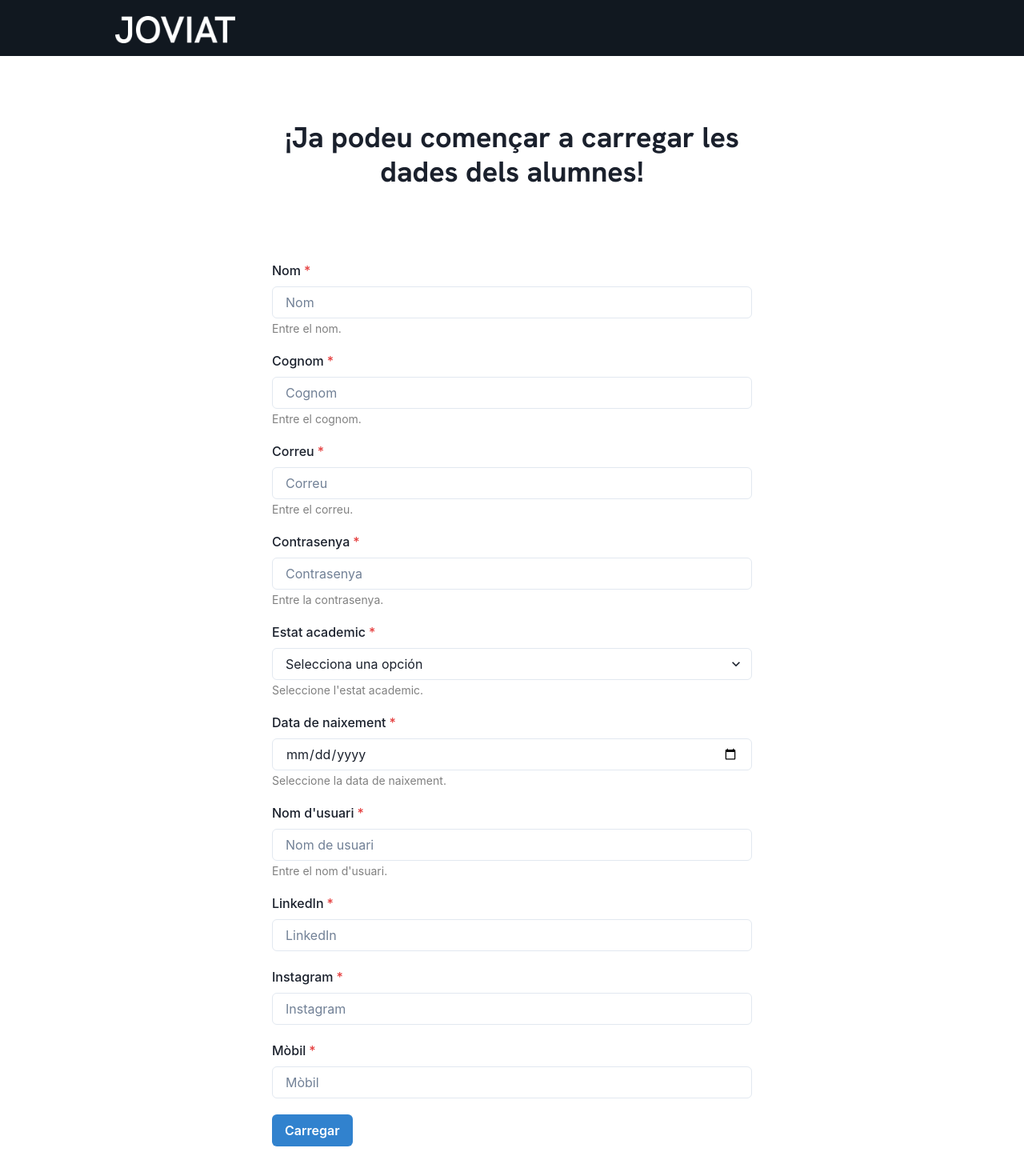
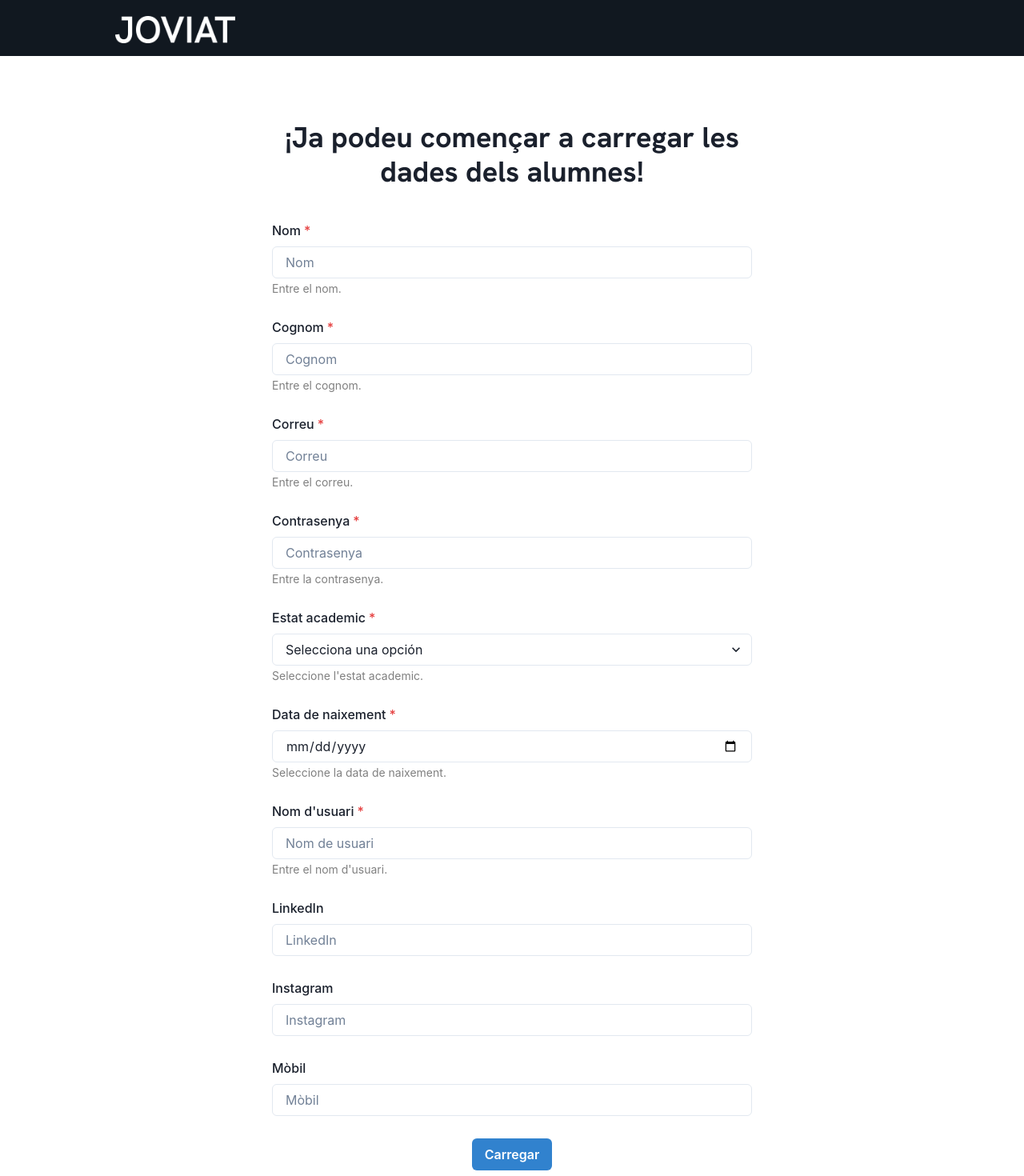
Before and after one commit to donkikochan/HosteleriaJoviatAdmin, a React (Create React App) app: page /Ingressar-alumnes in a window 1280 px wide. Shown: the top 1470 px of the page at 80% size. Built offline with nearby package versions, Linux system fonts and the light colour scheme.

Commit message:
impruve css with chakra ui

```diff
--- a/src/Components/Form/EditStudentForm.js
+++ b/src/Components/Form/EditStudentForm.js
@@ -132,6 +132,9 @@ const EditStudentForm = () => {
             onChange={(e) => setNom(e.target.value)}
             placeholder="Nom"
           />
+          </FormControl>
+
+          <FormControl  maxW={600} isRequired>
           <FormLabel mt={5}>Cognom</FormLabel>
           <Input
             type="text"
@@ -139,6 +142,9 @@ const EditStudentForm = () => {
             onChange={(e) => setCognom(e.target.value)}
             placeholder="Cognom"
           />
+          </FormControl>
+
+          <FormControl  maxW={600} isRequired>
           <FormLabel mt={5}>Estat acadèmic</FormLabel>
           <Select
             value={academicStatus}
@@ -148,6 +154,9 @@ const EditStudentForm = () => {
             <option value="Alumn">Alumne</option>
             <option value="Ex-alumn">Ex-alumne</option>
           </Select>
+          </FormControl>
+
+          <FormControl  maxW={600} isRequired>
           <FormLabel mt={5}>Data de naixement</FormLabel>
           <Input
             type="date"
@@ -155,12 +164,18 @@ const EditStudentForm = () => {
             onChange={(e) => setBirth(e.target.value)}
             placeholder="Data de naixement"
           />
+          </FormControl>
+
+          <FormControl  maxW={600} isRequired>
           <FormLabel mt={5}>Nom d'usuari</FormLabel>
           <Input
             value={username}
             onChange={(e) => setUsername(e.target.value)}
             placeholder="Nom d'usuari"
           />
+          </FormControl>
+
+          <FormControl  maxW={600} >
           <FormLabel mt={5}>LinkedIn</FormLabel>
           <Input
             type="text"
@@ -168,6 +183,9 @@ const EditStudentForm = () => {
             onChange={(e) => setLinkedin(e.target.value)}
             placeholder="LinkedIn"
           />
+          </FormControl>
+
+          <FormControl  maxW={600} >
           <FormLabel mt={5}>Instagram</FormLabel>
           <Input
             type="text"
@@ -175,6 +193,9 @@ const EditStudentForm = () => {
             onChange={(e) => setInstagram(e.target.value)}
             placeholder="Instagram"
           />
+          </FormControl>
+
+          <FormControl  maxW={600} >
           <FormLabel mt={5}>Móvil</FormLabel>
           <Input
             type="tel"
@@ -182,12 +203,14 @@ const EditStudentForm = () => {
             onChange={(e) => setMobile(e.target.value)}
             placeholder="Móvil"
           />
+          </FormControl>
+
           <Button mt={5} mb={20} colorScheme="blue" type="submit">
             Guardar Canvis
           </Button>
-        </FormControl>
+
       </VStack>
-      {/* Confirmation Dialog */}
+
       <AlertDialog
         isOpen={isOpen}
         leastDestructiveRef={cancelRef}
--- a/src/Components/Form/StudentsForm.js
+++ b/src/Components/Form/StudentsForm.js
@@ -97,7 +97,7 @@ const StudentsForm = () => {
         "https://cdn.icon-icons.com/icons2/1369/PNG/512/-person_90382.png";
 
       try {
-        // Crear usuario en Firebase Authentication
+        // se crea usuario en Firebase Authentication
         const auth = getAuth(app);
         const userCredential = await createUserWithEmailAndPassword(
           auth,
@@ -106,7 +106,7 @@ const StudentsForm = () => {
         );
         const user = userCredential.user;
 
-        // Guardar otros datos en Firestore
+        // se guardan otros datos en Firestore
         const db = getFirestore(app);
         await setDoc(doc(db, "users", user.uid), {
           nom,
@@ -121,10 +121,10 @@ const StudentsForm = () => {
           email: user.email,
         });
 
-        // Redirigir al usuario a la página de éxito
+        // se redirige al usuario a la página de éxito
         navigate("/success");
       } catch (error) {
-        // Manejar errores de Firebase Authentication
+        // Manejo de  errores de Firebase Authentication
         alert("Error al crear usuario: " + (error && error.message));
       }
     }
@@ -146,7 +146,8 @@ const StudentsForm = () => {
         </Heading>
       </VStack>
       <VStack as="form" onSubmit={handleSubmit}>
-        <FormControl mt={50} maxW={600} isRequired>
+
+      <FormControl maxW={600} isRequired>
         <FormLabel mt={5}>Nom</FormLabel>
         <Input
           type="text"
@@ -162,6 +163,9 @@ const StudentsForm = () => {
         >
           Entre el nom.
         </FormHelperText>
+      </FormControl>
+
+      <FormControl  maxW={600} isRequired>
           <FormLabel mt={5}>Cognom</FormLabel>
           <Input
             type="text"
@@ -177,6 +181,9 @@ const StudentsForm = () => {
           >
             Entre el cognom.
           </FormHelperText>
+          </FormControl>
+
+          <FormControl   maxW={600} isRequired>
           <FormLabel mt={5}>Correu</FormLabel>
           <Input
             type="email"
@@ -192,6 +199,9 @@ const StudentsForm = () => {
           >
             Entre el correu.
           </FormHelperText>
+          </FormControl>
+
+          <FormControl  maxW={600} isRequired>
           <FormLabel mt={5}>Contrasenya</FormLabel>
           <Input
             type="password"
@@ -209,6 +219,9 @@ const StudentsForm = () => {
           >
             Entre la contrasenya.
           </FormHelperText>
+          </FormControl>
+
+          <FormControl  maxW={600} isRequired>
           <FormLabel mt={5}>Estat academic</FormLabel>
           <Select value={academicStatus} onChange={handleacademicStatusChange}>
             <option value="">Selecciona una opción</option>
@@ -225,6 +238,9 @@ const StudentsForm = () => {
           >
             Seleccione l'estat academic.
           </FormHelperText>
+          </FormControl>
+
+          <FormControl  maxW={600} isRequired>
           <FormLabel mt={5}>Data de naixement</FormLabel>
           <Input
             type="date"
@@ -240,6 +256,9 @@ const StudentsForm = () => {
           >
             Seleccione la data de naixement.
           </FormHelperText>
+          </FormControl>
+
+          <FormControl  maxW={600} isRequired>
           <FormLabel mt={5}>Nom d'usuari</FormLabel>
           <Input
             value={username}
@@ -254,7 +273,9 @@ const StudentsForm = () => {
           >
             Entre el nom d'usuari.
           </FormHelperText>
+          </FormControl>
 
+          <FormControl maxW={600}>
           <FormLabel mt={5}>LinkedIn</FormLabel>
           <Input
           value={linkedin}
@@ -263,7 +284,9 @@ const StudentsForm = () => {
           placeholder="LinkedIn"
           isInvalid={touchedFields.linkedin && linkedin === ""}
         />
+          </FormControl>
 
+          <FormControl maxW={600}>
         <FormLabel mt={5}>Instagram</FormLabel>
         <Input
           value={instagram}
@@ -272,7 +295,9 @@ const StudentsForm = () => {
           placeholder="Instagram"
           isInvalid={touchedFields.instagram && instagram === ""}
         />
+        </FormControl>
 
+        <FormControl maxW={600}>
         <FormLabel mt={5}>Mòbil</FormLabel>
         <Input
           type="tel"
@@ -282,12 +307,12 @@ const StudentsForm = () => {
           placeholder="Mòbil"
           isInvalid={touchedFields.mobile && mobile === ""}
         />
-
+        </FormControl>
 
           <Button mt={5} mb={20} colorScheme="blue" type="submit">
             Carregar
           </Button>
-        </FormControl>
+
       </VStack>
     </Box>
   );
```
Lines whose indentation alone changed are shown as unchanged.
